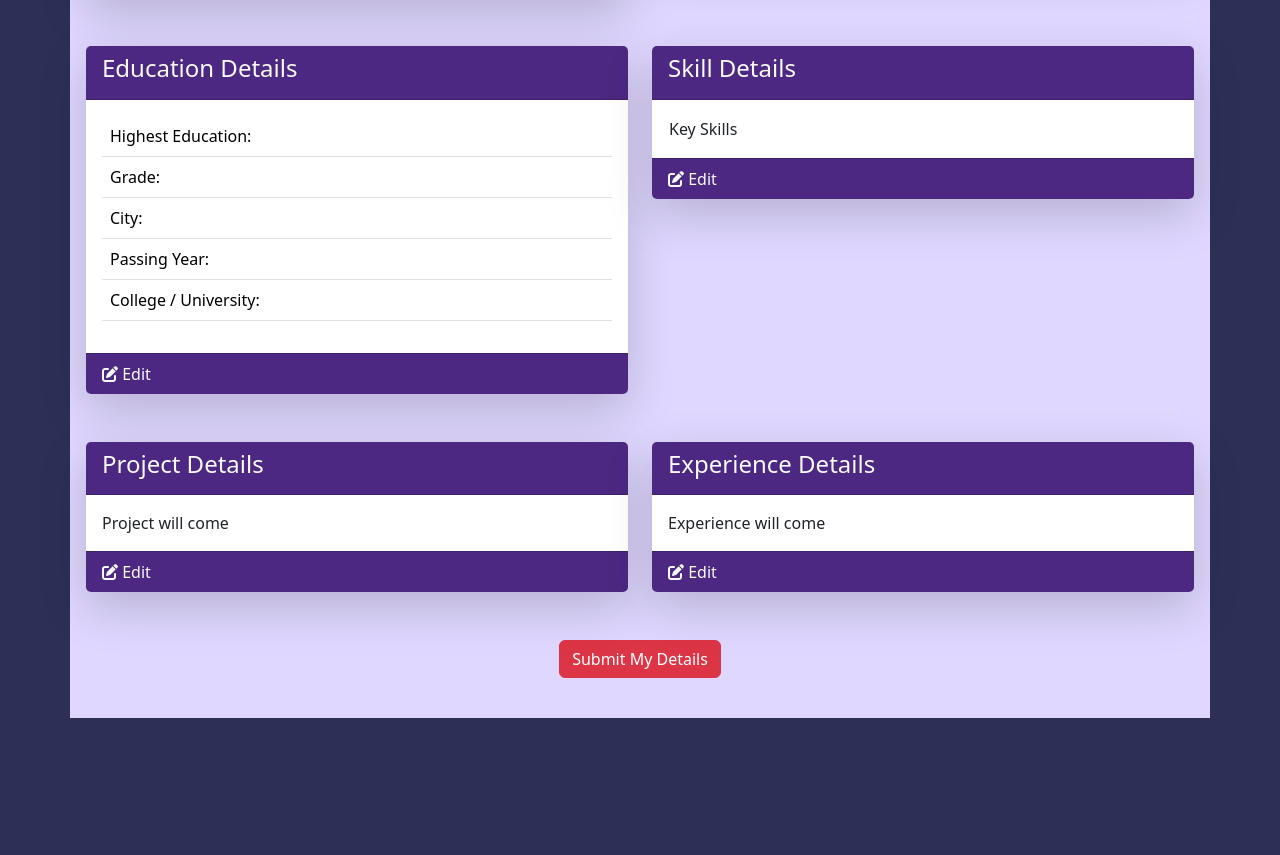
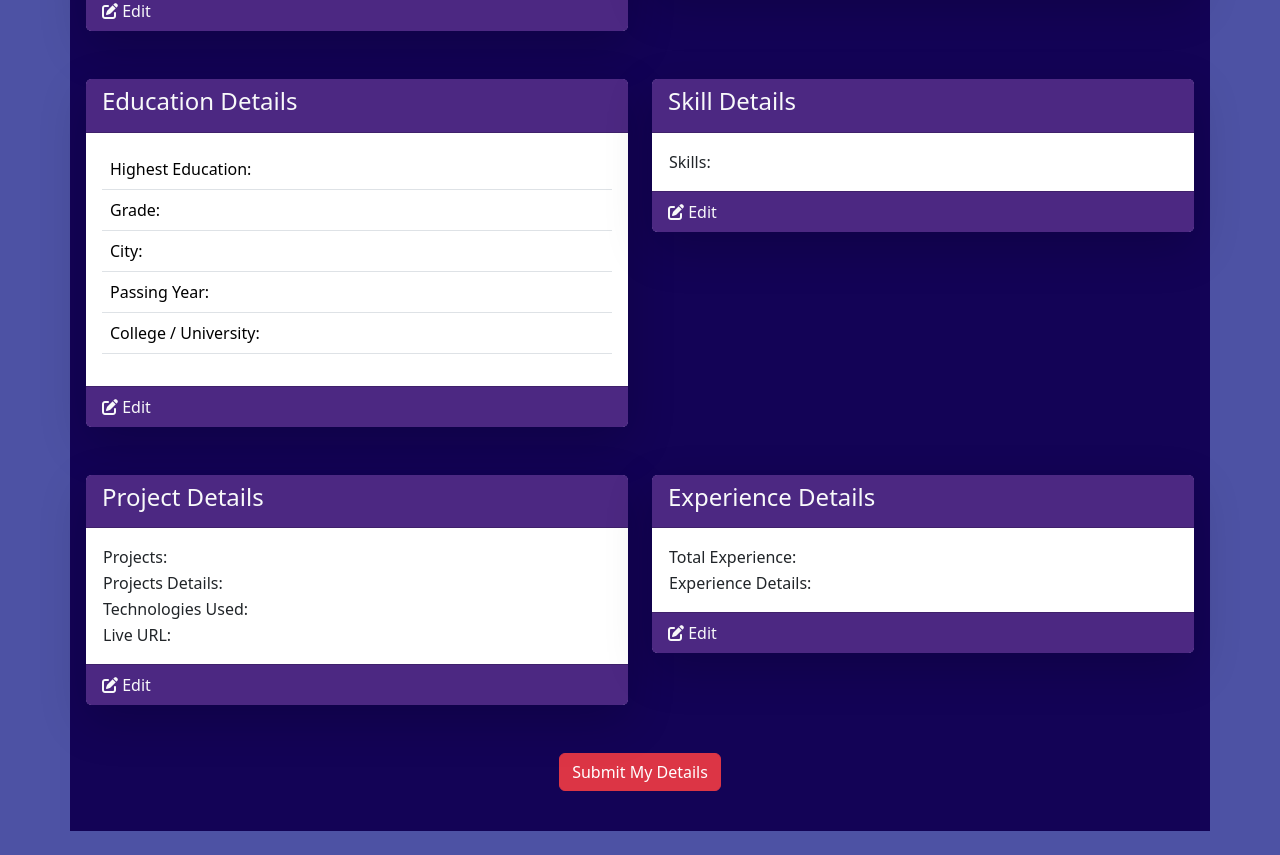
Before and after one commit to iomkar739/Live-Project, a React (Create React App) app: page / in a window 1280 px wide. Shown: the part 559-1414 px from the top of the page. Before the commit the page ends 1277 px from the top, so only its background shows below. Built offline with nearby package versions, Linux system fonts and the light colour scheme.

Commit message:
last update trial2

```diff
--- a/public/index.html
+++ b/public/index.html
@@ -16,7 +16,7 @@
     <link rel="stylesheet" href="https://cdnjs.cloudflare.com/ajax/libs/font-awesome/6.7.2/css/all.min.css"/>
     <title>React App</title>
   </head>
-  <body style="background-color: rgb(45, 47, 87);">
+  <body style="background-color: rgb(77, 82, 164);">
 
     <noscript>You need to enable JavaScript to run this app.</noscript>
     <div id="root"></div>
--- a/src/basic.js
+++ b/src/basic.js
@@ -38,7 +38,7 @@ const Basic = () => {
 
 
     return(
-        <div className="container mt-3 shadow-lg p-5 " style={{backgroundColor: "rgb(223, 215, 255)", padding:"100"}}>
+        <div className="container shadow-lg p-5 " style={{backgroundColor: "rgb(19, 3, 86)"}}>
             <div className="row">
 
                     <div className="col-xl-3 p-4 " id="nav">
--- a/src/contact.js
+++ b/src/contact.js
@@ -41,7 +41,7 @@ const Contact = () => {
 
 
     return (
-        <div className="container p-5 shadow-lg">
+        <div className="container p-5 shadow-lg"  style={{backgroundColor: "rgb(19, 3, 86)"}}>
             <div className="row">
                 <div className="col-xl-3 p-4" id="nav">
                     <ul className="List-group">
@@ -63,7 +63,7 @@ const Contact = () => {
                         <hr />
                     </ul>
                 </div>
-                <div className="col-xl-9 text-center p-5">
+                <div className="col-xl-9 text-center p-5" >
                     <div className="card border-1 shadow-lg mb-4 mt-2">
                         <div className="card-header"> <h2>Enter Your Contact Details</h2> </div>
                         <div className="card-body bg-light">
--- a/src/edu.js
+++ b/src/edu.js
@@ -36,7 +36,7 @@ const Education = () => {
 
 
     return(
-        <div className="container shadow-lg bg-light p-5">
+        <div className="container shadow-lg p-5"  style={{backgroundColor: "rgb(19, 3, 86)"}}>
             <div className="row">
                 <div className="col-xl-3 p-4" id="nav">
                 <ul className="List-group">
--- a/src/exp.js
+++ b/src/exp.js
@@ -17,8 +17,8 @@ const Experience = () => {
     let dispatch = useDispatch();
     const save=()=>{
         let datainfo = {
-            totalExp : "totalExp",
-            expDetail : "expDetail"
+            "totalExp" : totalExp,
+            "expDetail" : expDetail
         };
 
         let datapass = {type:"exp", info:datainfo};
@@ -32,7 +32,7 @@ const Experience = () => {
 
     return(
 
-        <div className="container p-5 shadow-lg">
+        <div className="container p-5 shadow-lg"  style={{backgroundColor: "rgb(19, 3, 86)"}}>
             <div className="row">
                 <div className="col-xl-3  p-4" id="nav">
                 <ul className="List-group">
@@ -69,14 +69,14 @@ const Experience = () => {
                                     <div className="row mb-4">
                                         <div className="col-xl-4 text-center p-1"><p><b>Experience Details:</b></p></div>
                                         <div className="col-xl-7 text-center">
-                                            <textarea placeholder="Explain briefly about your experience" className="form-control"/>
+                                            <textarea placeholder="Explain briefly about your experience" className="form-control" onChange={obj=>setExpDetail(obj.target.value)} value={expDetail}/>
                                         </div>
                                     </div>
 
                                 </div>
                             </div>
                         </div>
-                        <div className="card-footer text-center"><button className="btn text-white" id="submit"> Submit Experience Details </button></div>
+                        <div className="card-footer text-center"><button className="btn text-white" id="submit" onClick={save}> Submit Experience Details </button></div>
                     </div>
                 </div>
             </div>
--- a/src/expreducer.js
+++ b/src/expreducer.js
@@ -1,9 +1,16 @@
-const MyExperience = () => {
+
+
+const MyExperience = (state, action) => {
     let data = {
-        totalExp:"3",
-        expDetail:"Worked Hard"
+        totalExp: "",
+        expDetail: ""
     };
-    return data;
+    let expdata = Object.assign(data, state);
+
+    if (action.type === "exp") {
+        expdata = action.info;
+    }
+    return expdata;
 }
 
 export default MyExperience;
--- a/src/preview.js
+++ b/src/preview.js
@@ -2,16 +2,19 @@ import { Link } from "react-router-dom";
 import { useSelector } from "react-redux";
 
 const FinalPreview = () => {
-    let basicdata = useSelector( state=>state.MyBasic);
-    let contactdata = useSelector( state=> state.MyContact);
-    let edudata = useSelector(state=> state.MyEducation)
+    let basicdata = useSelector(state => state.MyBasic);
+    let contactdata = useSelector(state => state.MyContact);
+    let edudata = useSelector(state => state.MyEducation);
+    let skilldata = useSelector(state => state.MySkill);
+    let projdata = useSelector(state => state.MyProject)
+    let expdata = useSelector(state => state.MyExperience)
 
 
 
-    return(
-        <div className="container mt-4 p-3"style={{backgroundColor: "rgb(223, 215, 255)"}} >
+    return (
+        <div className="container mt-4 mb-4 p-3" style={{ backgroundColor: "rgb(19, 3, 86)" }} >
             <div className="row">
-                <h1 className="text-center"> PREVIEW </h1>
+                <h1 className="text-center text-light"> PREVIEW <hr/></h1>
                 <div className="col-xl-6 mb-5 mt-3">
                     <div className="card border-0 shadow-lg">
                         <div className="card-header text-light" id="nav"> <h4>Basic Details</h4> </div>
@@ -82,7 +85,7 @@ const FinalPreview = () => {
                             </table>
 
                         </div>
-                        <div className="card-footer text-white"  id="submit">
+                        <div className="card-footer text-white" id="submit">
                             <Link to="/Contact" className="text-light text-decoration-none"> <i className="fa fa-edit"></i> Edit </Link>
                         </div>
                     </div>
@@ -117,7 +120,7 @@ const FinalPreview = () => {
                                 </tbody>
                             </table>
                         </div>
-                        <div className="card-footer text-white"  id="submit">
+                        <div className="card-footer text-white" id="submit">
                             <Link to="/Education" className="text-light text-decoration-none"> <i className="fa fa-edit"></i> Edit </Link>
                         </div>
 
@@ -129,10 +132,11 @@ const FinalPreview = () => {
                         <div className="card-header text-light" id="nav"> <h4>Skill Details </h4></div>
                         <div className="card-body ">
                             <tr>
-                                <td>Key Skills</td>
+                                <td>Skills: </td>
+                                <td>{skilldata.skills}</td>
                             </tr>
                         </div>
-                        <div className="card-footer text-white"  id="submit">
+                        <div className="card-footer text-white" id="submit">
                             <Link to="/Skills" className="text-light text-decoration-none"> <i className="fa fa-edit"></i> Edit </Link>
                         </div>
 
@@ -142,8 +146,25 @@ const FinalPreview = () => {
                 <div className="col-xl-6 mb-5">
                     <div className="card border-0 shadow-lg">
                         <div className="card-header text-light" id="nav"><h4> Project Details</h4> </div>
-                        <div className="card-body "> Project will come </div>
-                        <div className="card-footer text-white"  id="submit">
+                        <div className="card-body ">
+                            <tr>
+                                <td>Projects: </td>
+                                <td>{projdata.proj}</td>
+                            </tr>
+                            <tr>
+                                <td>Projects Details: </td>
+                                <td>{projdata.projDetails}</td>
+                            </tr>
+                            <tr>
+                                <td>Technologies Used: </td>
+                                <td>{projdata.techUsed}</td>
+                            </tr>
+                            <tr>
+                                <td>Live URL: </td>
+                                <td>{projdata.liveURL}</td>
+                            </tr>
+                        </div>
+                        <div className="card-footer text-white" id="submit">
                             <Link to="/Project" className="text-light text-decoration-none"> <i className="fa fa-edit"></i> Edit </Link>
                         </div>
 
@@ -153,8 +174,17 @@ const FinalPreview = () => {
                 <div className="col-xl-6 mb-5">
                     <div className="card border-0 shadow-lg">
                         <div className="card-header text-light" id="nav"> <h4>Experience Details</h4> </div>
-                        <div className="card-body "> Experience will come </div>
-                        <div className="card-footer text-white"  id="submit">
+                        <div className="card-body ">
+                            <tr>
+                                <td>Total Experience: </td>
+                                <td>{expdata.totalExp}</td>
+                            </tr>
+                            <tr>
+                                <td>Experience Details: </td>
+                                <td>{expdata.expDetail}</td>
+                            </tr>
+                        </div>
+                        <div className="card-footer text-white" id="submit">
                             <Link to="/Experience" className="text-light text-decoration-none"> <i className="fa fa-edit"></i> Edit </Link>
                         </div>
 
--- a/src/project.js
+++ b/src/project.js
@@ -1,12 +1,42 @@
+import { useDispatch, useSelector } from "react-redux";
 import LeftNav from "./navigation";
 import { Link } from "react-router-dom";
+import { useState } from "react";
+import swal from "sweetalert";
 
 const Project = () => {
-    return(
-        <div className="container p-5 shadow-lg">
+
+
+    let projdata = useSelector(state => state.MyProject);
+
+    let [proj, setProj] = useState(projdata.proj);
+    let [projDetails, setProjDetails] = useState(projdata.projDetails);
+    let [techUsed, setTechUsed] = useState(projdata.techUsed);
+    let [liveURL, setLiveURL] = useState(projdata.liveURL);
+
+    console.log(projdata);
+
+    let dispatch = useDispatch();
+    const save = () => {
+        let projinfo = {
+            "proj": proj,
+            "projDetails": projDetails,
+            "techUsed": techUsed,
+            "liveURL": liveURL
+        }
+        let mydata = {type: "proj", info: projinfo};
+        dispatch(mydata);
+        swal("Save Success", "Your Basic project saved successfully", "success");
+    }
+
+
+
+
+    return (
+        <div className="container p-5 shadow-lg"  style={{backgroundColor: "rgb(19, 3, 86)"}}>
             <div className="row">
                 <div className="col-xl-3 p-4" id="nav">
-                <ul className="List-group">
+                    <ul className="List-group">
                         <li className="list-group-item bg-dark text-light p-2"><h3>Quick Links</h3></li>
                         <hr />
                         <li className="list-group-item p-1"><Link to="/" className="text-decoration-none  text-light"><i className="fa fa-home"> </i> Dashboard </Link></li>
@@ -19,7 +49,7 @@ const Project = () => {
                         <hr />
                         <li className="list-group-item p-1"><Link to="/Skills" className="text-decoration-none  text-light"><i className="fa fa-desktop"> </i> My Skills </Link></li>
                         <hr />
-                        <li className="list-group-item p-1" style={{backgroundColor: "rgb(74, 93, 142)"}}><Link to="/Project" className="text-decoration-none  text-light"><i className="fa fa-suitcase"> </i> My Project </Link></li>
+                        <li className="list-group-item p-1" style={{ backgroundColor: "rgb(74, 93, 142)" }}><Link to="/Project" className="text-decoration-none  text-light"><i className="fa fa-suitcase"> </i> My Project </Link></li>
                         <hr />
                         <li className="list-group-item p-1"><Link to="/Experience" className="text-decoration-none  text-light"><i className="fa fa-file"> </i> Experience </Link></li>
                         <hr />
@@ -34,13 +64,13 @@ const Project = () => {
 
                                     <div className="row mb-2 mt-4">
                                         <div className="col-xl-4 text-center p-1"><p><b>Projects:</b></p></div>
-                                        <div className="col-xl-8 text-center"> <input type="text" placeholder="Project Name" className="form-control"/> </div>
+                                        <div className="col-xl-8 text-center"> <input type="text" placeholder="Project Name" className="form-control" onChange={obj => setProj(obj.target.value)} value={proj} /> </div>
                                     </div>
 
                                     <div className="row mb-4">
                                         <div className="col-xl-4 text-center p-1"><p><b>Technologies Used:</b></p></div>
                                         <div className="col-xl-8 text-center">
-                                            <textarea placeholder="Tech. names" className="form-control"/>
+                                            <textarea placeholder="Tech. names" className="form-control" onChange={obj => setTechUsed(obj.target.value)} value={techUsed} />
                                         </div>
                                     </div>
 
@@ -53,13 +83,13 @@ const Project = () => {
                                     <div className="row mb-2 mt-4">
                                         <div className="col-xl-4 text-center p-1"><p><b>Project Details:</b></p></div>
                                         <div className="col-xl-8 text-center">
-                                            <textarea placeholder="Project Details" className="form-control"/>
+                                            <textarea placeholder="Project Details" className="form-control" onChange={obj => setProjDetails(obj.target.value)} value={projDetails} />
                                         </div>
                                     </div>
 
                                     <div className="row mb-4">
                                         <div className="col-xl-4 text-center p-1"><p><b>Live URL:</b></p></div>
-                                        <div className="col-xl-8 text-center"> <input type="text" className="form-control" placeholder="Enter URL"/> </div>
+                                        <div className="col-xl-8 text-center"> <input type="text" className="form-control" placeholder="Enter URL" onChange={obj => setLiveURL(obj.target.value)} value={liveURL} /> </div>
                                     </div>
 
                                 </div>
@@ -69,7 +99,7 @@ const Project = () => {
 
 
                         </div>
-                        <div className="card-footer text-center"><button className="btn text-white" id="submit"> Submit Project Details </button></div>
+                        <div className="card-footer text-center"><button className="btn text-white" id="submit" onClick={save}> Submit Project Details </button></div>
                     </div>
                 </div>
             </div>
--- a/src/projectreducer.js
+++ b/src/projectreducer.js
@@ -1,6 +1,16 @@
-const MyProject = () => {
-    let data = [];
-    return data;
+const MyProject = ( state, action) => {
+    let data = {
+        "proj":"",
+        "projDetails":"",
+        "techUsed":"",
+        "liveURL":""
+    };
+
+    let projdata = Object.assign(data, state)
+    if (action.type === "proj"){
+        projdata = action.info;
+    }
+    return projdata;
 }
 
 export default MyProject;
--- a/src/skills.js
+++ b/src/skills.js
@@ -1,10 +1,28 @@
+import { useDispatch, useSelector } from "react-redux";
 import LeftNav from "./navigation";
 import { Link } from "react-router-dom";
 import swal from "sweetalert";
+import { useState } from "react";
 
 const Skills = () => {
+
+    let skilldata = useSelector(state => state.MySkill);
+
+    let[skill, setSkill] = useState(skilldata.skills);
+    console.log(skilldata);
+
+    let dispatch = useDispatch();
+    const save = () => {
+        let skillinfo = {
+            "skills":skill
+        };
+        let mySkillData = { type:"skill", info:skillinfo};
+        dispatch(mySkillData);
+        swal("Save Success", "Your Basic details saved successfully","success");
+    }
+
     return(
-        <div className="container shadow-lg p-5">
+        <div className="container shadow-lg p-5"  style={{backgroundColor: "rgb(19, 3, 86)"}}>
             <div className="row">
                 <div className="col-xl-3 p-4" id="nav">
                 <ul className="List-group">
@@ -36,7 +54,7 @@ const Skills = () => {
                                     <div className="row mb-4 mt-4">
                                         <div className="col-xl-4 text-center p-1"><p><b>Key Skills:</b></p></div>
                                         <div className="col-xl-7 text-center">
-                                            <textarea className="form-control" placeholder="Enter your key skills..."/>
+                                            <textarea className="form-control" placeholder="Enter your key skills..." onChange={obj => setSkill(obj.target.value)} value={skill}/>
                                         </div>
                                     </div>
 
@@ -45,7 +63,7 @@ const Skills = () => {
                                 </div>
                             </div>
                         </div>
-                        <div className="card-footer text-center"><button className="btn text-white" id="submit"> Submit Your Skillsets </button></div>
+                        <div className="card-footer text-center"><button className="btn text-white" id="submit" onClick={save}> Submit Your Skillsets </button></div>
                     </div>
                 </div>
             </div>
--- a/src/skillsreducer.js
+++ b/src/skillsreducer.js
@@ -1,6 +1,14 @@
-const MySkill = () => {
-    let data = [];
-    return data;
+const MySkill = (state, action) => {
+    let data = {
+        "skills":""
+    };
+
+    let skilldata = Object.assign(data,state)
+
+    if(action.type === "skill"){
+        skilldata = action.info;
+    }
+    return skilldata;
 }
 
 export default MySkill;
```
Lines whose indentation alone changed are shown as unchanged.
